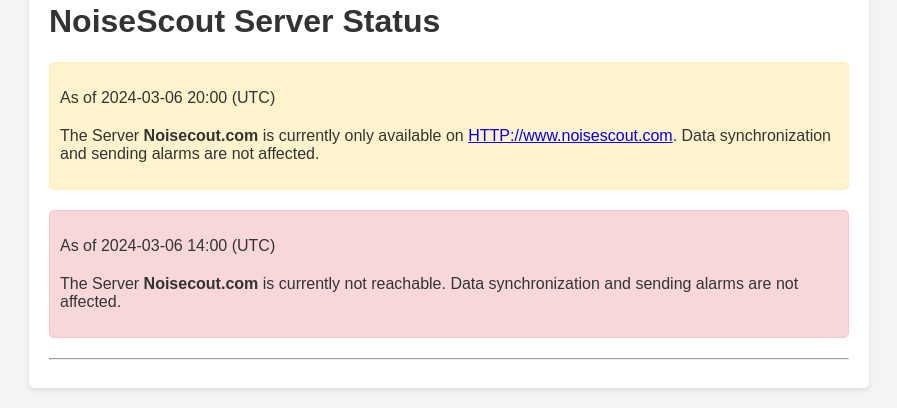
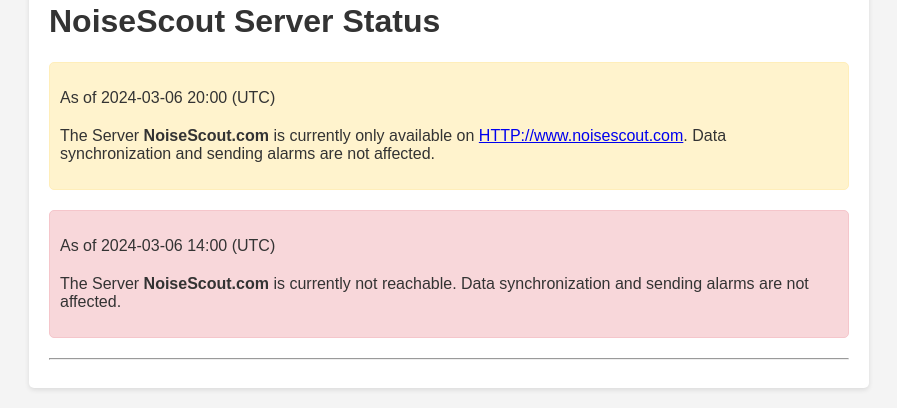
Before and after one commit to NTi-Audio/noisescout-status, a plain HTML site: page index.html in a window 1280 px wide. Shown: the part 766-1174 px from the top of the page, without its empty margins (191-1088 px from the left). Drawn offline with Linux system fonts and the light colour scheme.

Commit message:
Update index.html

```diff
--- a/index.html
+++ b/index.html
@@ -80,14 +80,14 @@
         <div class="status-box warning">
             <p>As of 2024-03-06 20:00 (UTC)</p>
             <div class="server-status">
-                <p>The Server <strong>Noisecout.com</strong> is currently only available on <a href="http://www.noisescout.com">HTTP://www.noisescout.com</a>. Data synchronization and sending alarms are not affected.</p>
+                <p>The Server <strong>NoiseScout.com</strong> is currently only available on <a href="http://www.noisescout.com">HTTP://www.noisescout.com</a>. Data synchronization and sending alarms are not affected.</p>
             </div>
         </div>
 
         <div class="status-box error">
             <p>As of 2024-03-06 14:00 (UTC)</p>
             <div class="server-status">
-                <p>The Server <strong>Noisecout.com</strong> is currently not reachable. Data synchronization and sending alarms are not affected.</p>
+                <p>The Server <strong>NoiseScout.com</strong> is currently not reachable. Data synchronization and sending alarms are not affected.</p>
             </div>
         </div>
         <hr>
```
